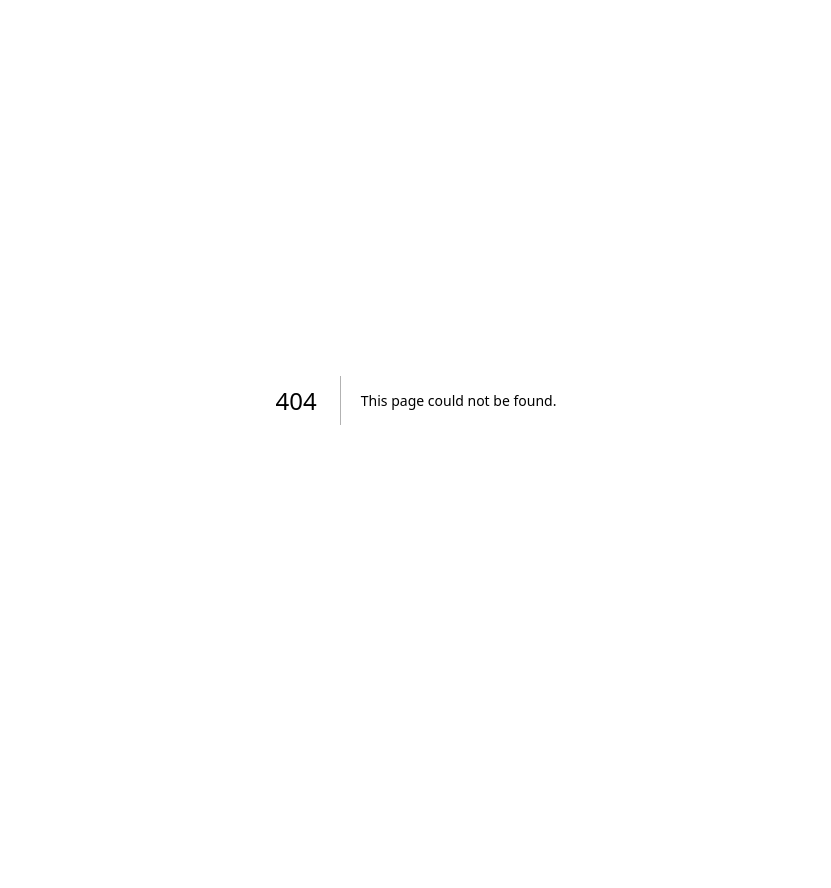
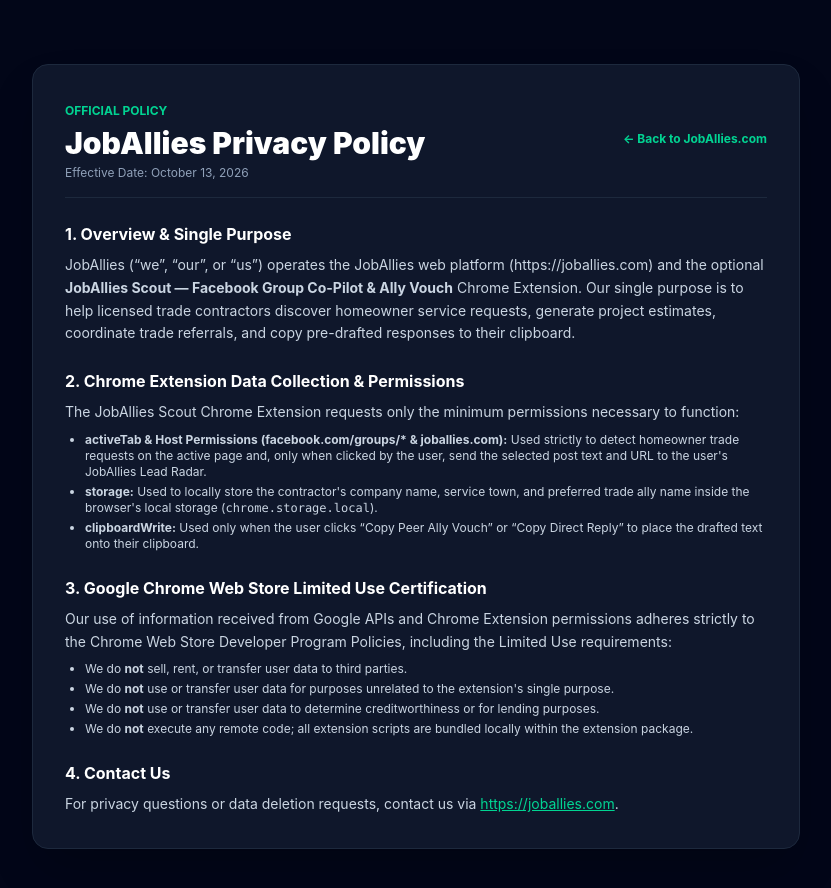
Before and after one commit to dberger111/joballies, a Next.js app: page /privacy in a window 1280 px wide. Before the commit this address had no page. Shown: the top 888 px of the page, without its empty margins (224-1055 px from the left). Before the commit the page ends 800 px from the top, so only its background shows below. Built offline with nearby package versions, Linux system fonts and the light colour scheme.

Commit message:
feat(privacy): add official /privacy policy page for Chrome Web Store compliance

```diff
--- /dev/null
+++ b/app/privacy/page.tsx
@@ -0,0 +1,63 @@
+import React from 'react';
+import Link from 'next/link';
+
+export const metadata = {
+  title: 'Privacy Policy | JobAllies & JobAllies Scout Chrome Extension',
+  description: 'Official Privacy Policy and Chrome Web Store Data Usage Disclosure for JobAllies.'
+};
+
+export default function PrivacyPolicyPage() {
+  return (
+    <div className="min-h-screen bg-slate-950 text-slate-200 font-sans py-16 px-6">
+      <div className="max-w-3xl mx-auto bg-slate-900 border border-slate-800 rounded-2xl p-8 space-y-6 shadow-2xl">
+        <div className="border-b border-slate-800 pb-4 flex items-center justify-between">
+          <div>
+            <span className="text-xs font-bold uppercase text-emerald-400">Official Policy</span>
+            <h1 className="text-2xl sm:text-3xl font-black text-white mt-1">JobAllies Privacy Policy</h1>
+            <p className="text-xs text-slate-400 mt-1">Effective Date: October 13, 2026</p>
+          </div>
+          <Link href="/" className="text-xs font-bold text-emerald-400 hover:underline">
+            ← Back to JobAllies.com
+          </Link>
+        </div>
+
+        <section className="space-y-2 text-sm leading-relaxed text-slate-300">
+          <h2 className="text-base font-bold text-white">1. Overview & Single Purpose</h2>
+          <p>
+            JobAllies (&ldquo;we&rdquo;, &ldquo;our&rdquo;, or &ldquo;us&rdquo;) operates the JobAllies web platform (https://joballies.com) and the optional <strong>JobAllies Scout — Facebook Group Co-Pilot &amp; Ally Vouch</strong> Chrome Extension. Our single purpose is to help licensed trade contractors discover homeowner service requests, generate project estimates, coordinate trade referrals, and copy pre-drafted responses to their clipboard.
+          </p>
+        </section>
+
+        <section className="space-y-2 text-sm leading-relaxed text-slate-300">
+          <h2 className="text-base font-bold text-white">2. Chrome Extension Data Collection &amp; Permissions</h2>
+          <p>The JobAllies Scout Chrome Extension requests only the minimum permissions necessary to function:</p>
+          <ul className="list-disc pl-5 space-y-1 text-xs text-slate-300">
+            <li><strong>activeTab &amp; Host Permissions (facebook.com/groups/* &amp; joballies.com):</strong> Used strictly to detect homeowner trade requests on the active page and, only when clicked by the user, send the selected post text and URL to the user&apos;s JobAllies Lead Radar.</li>
+            <li><strong>storage:</strong> Used to locally store the contractor&apos;s company name, service town, and preferred trade ally name inside the browser&apos;s local storage (<code>chrome.storage.local</code>).</li>
+            <li><strong>clipboardWrite:</strong> Used only when the user clicks &ldquo;Copy Peer Ally Vouch&rdquo; or &ldquo;Copy Direct Reply&rdquo; to place the drafted text onto their clipboard.</li>
+          </ul>
+        </section>
+
+        <section className="space-y-2 text-sm leading-relaxed text-slate-300">
+          <h2 className="text-base font-bold text-white">3. Google Chrome Web Store Limited Use Certification</h2>
+          <p>
+            Our use of information received from Google APIs and Chrome Extension permissions adheres strictly to the Chrome Web Store Developer Program Policies, including the Limited Use requirements:
+          </p>
+          <ul className="list-disc pl-5 space-y-1 text-xs text-slate-300">
+            <li>We do <strong>not</strong> sell, rent, or transfer user data to third parties.</li>
+            <li>We do <strong>not</strong> use or transfer user data for purposes unrelated to the extension&apos;s single purpose.</li>
+            <li>We do <strong>not</strong> use or transfer user data to determine creditworthiness or for lending purposes.</li>
+            <li>We do <strong>not</strong> execute any remote code; all extension scripts are bundled locally within the extension package.</li>
+          </ul>
+        </section>
+
+        <section className="space-y-2 text-sm leading-relaxed text-slate-300">
+          <h2 className="text-base font-bold text-white">4. Contact Us</h2>
+          <p>
+            For privacy questions or data deletion requests, contact us via <Link href="/post-project" className="text-emerald-400 underline">https://joballies.com</Link>.
+          </p>
+        </section>
+      </div>
+    </div>
+  );
+}
```
